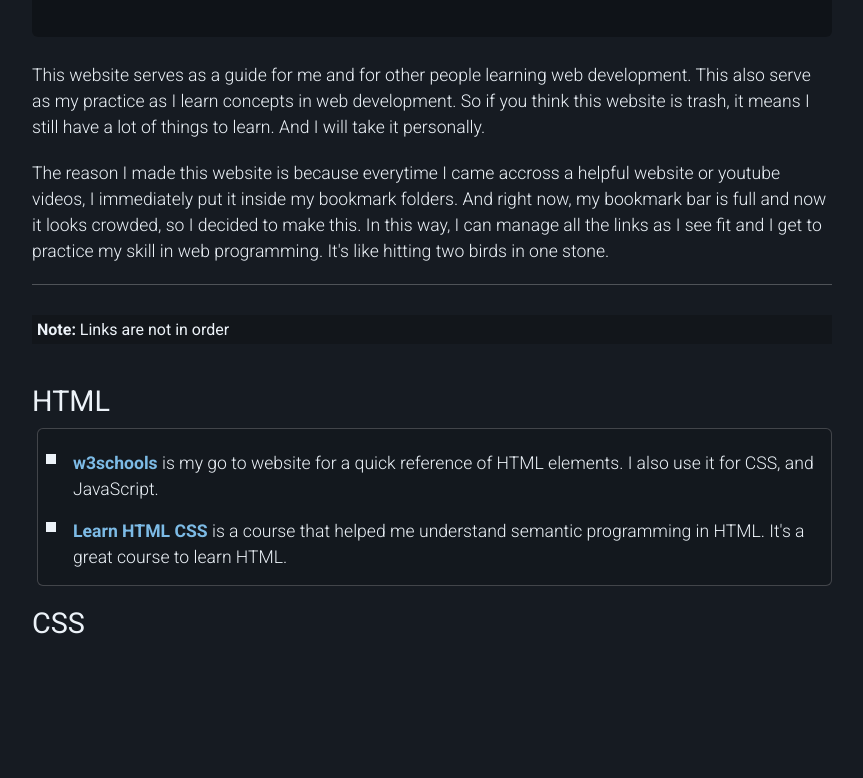
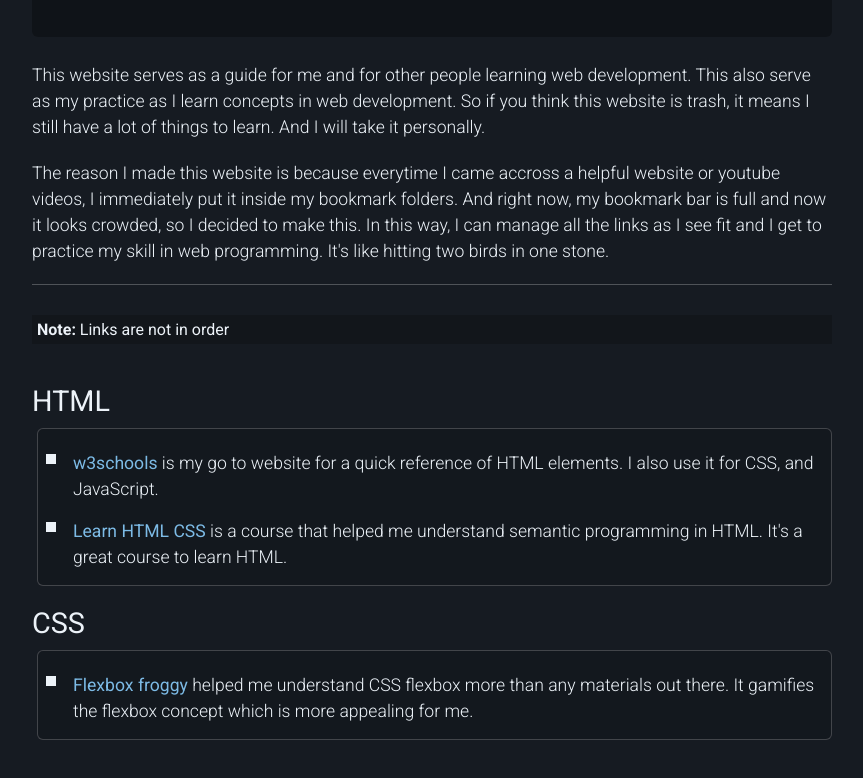
Before and after one commit to cd-mario/reference-website, a plain HTML site: page index.html in a window 1280 px wide. Shown: the part 1102-1880 px from the top of the page, without its empty margins (208-1071 px from the left). Before the commit the page ends 1806 px from the top, so only its background shows below. Drawn offline with Linux system fonts and the light colour scheme.

Commit message:
added one link for the CSS section

```diff
--- a/index.html
+++ b/index.html
@@ -74,6 +74,14 @@
       </section>
       <section class="css">
         <h2>CSS</h2>
+        <ul class="link-list">
+          <li>
+            <p>
+              <a href="https://flexboxfroggy.com/">Flexbox froggy</a> helped me understand CSS flexbox more than any
+              materials out there. It gamifies the flexbox concept which is more appealing for me.
+            </p>
+          </li>
+        </ul>
       </section>
     </main>
   </body>
--- a/styles.css
+++ b/styles.css
@@ -103,28 +103,27 @@ header small {
     margin-bottom: 40px;
     font-weight: 400;
 }
-.html .link-list {
+.html .link-list, .css .link-list {
     background-color: rgba(0, 0, 0, 0.1);
     border: 1px solid  rgba(253, 249, 249, 0.2);
     padding: 10px 10px 10px 35px;
     border-radius: 6px;
     margin-left: 5px;
 }
-.html .link-list li a {
-    font-weight: 600;
+ li a {
+    font-weight: 500;
     color: #7dbbe6;
     text-decoration: none;
-}
-.html .link-list li a:hover {
+} li a:hover {
     text-decoration: underline;
 }
-.html .link-list li p {
+ li p {
     margin-bottom: 5px;
 }
-.html .link-list li::marker {
+ li::marker {
     font-size: 2em;
 }
-.html .link-list li {
+ li {
     list-style: square;
 }
 
```
